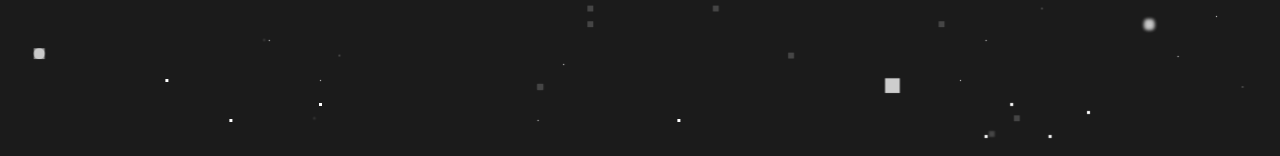
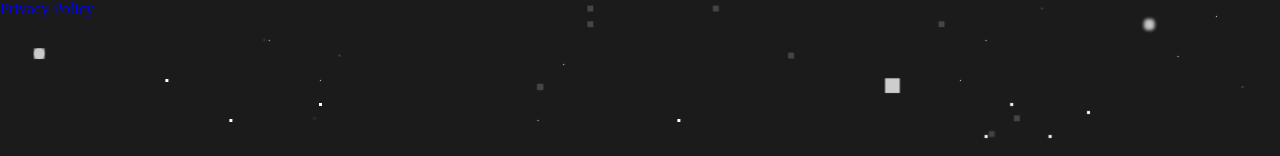
Before and after one commit to Ryhox/catthrow, a plain HTML site: page index.html in a window 1280 px wide. Shown: the top 156 px of the page. Drawn offline with nearby package versions, Linux system fonts and the light colour scheme.

Commit message:
Update index.html

```diff
--- a/index.html
+++ b/index.html
@@ -51,7 +51,9 @@
         </div>
     </div>
   </div>
-
+    <footer>
+        <a href="https://ryhox.dev/privacy-policy" id="privacy-link">Privacy Policy</a>
+</footer>
 
     <script src="https://cdnjs.cloudflare.com/ajax/libs/gsap/3.9.1/gsap.min.js"></script>
     <script src="https://cdnjs.cloudflare.com/ajax/libs/gsap/3.9.1/Draggable.min.js"></script>
```
